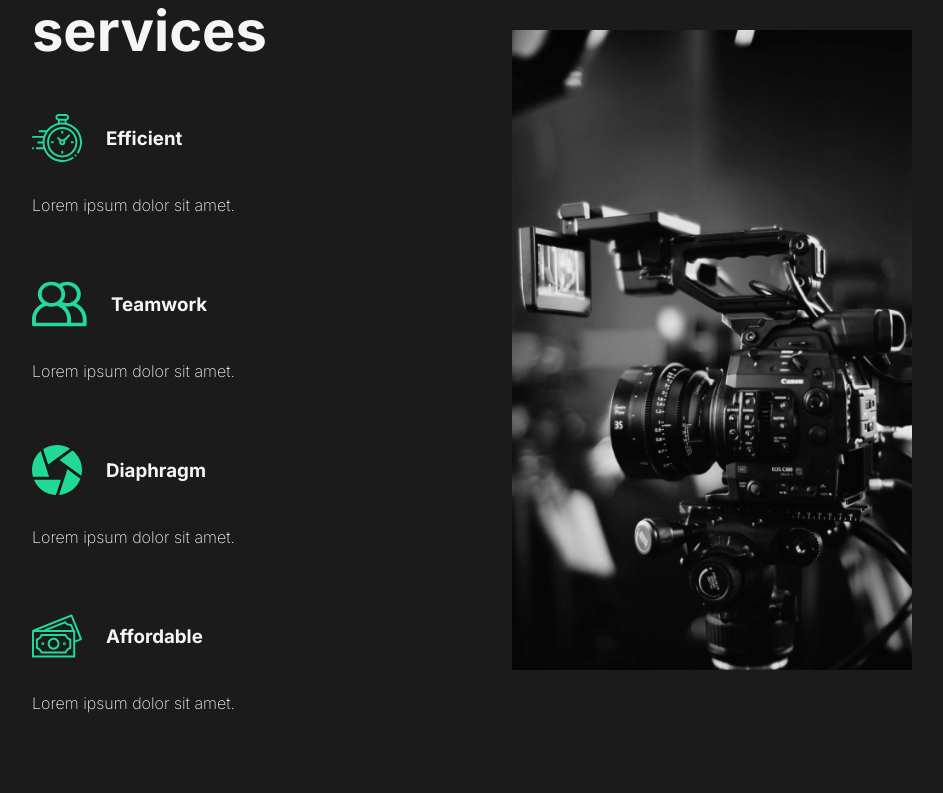
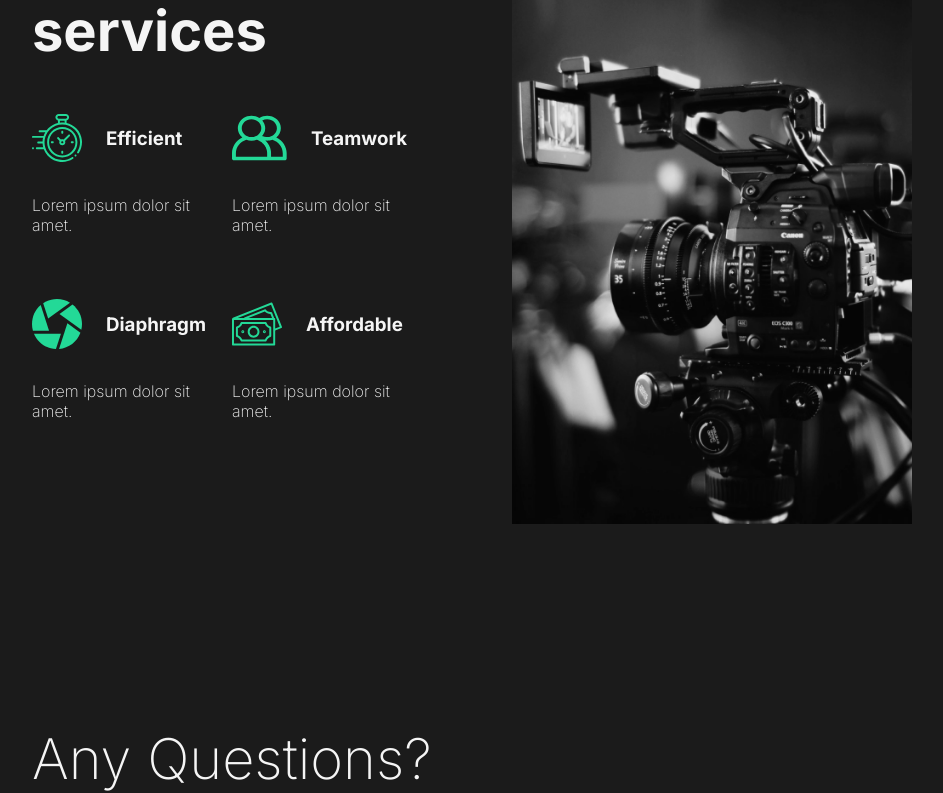
Before and after one commit to kmaustin32/ezra-capture-site, a React (Create React App) app: page / in a window 1280 px wide. Shown: the part 1154-1947 px from the top of the page, without its empty margins (208-1151 px from the left). Built offline with nearby package versions, Linux system fonts and the light colour scheme.

Commit message:
changed flex in services

```diff
--- a/src/animation.js
+++ b/src/animation.js
@@ -35,7 +35,7 @@ export const TitleAnimation = {
     }
 };
 
-export const Container = {
+export const TitleContainer = {
     hidden: {y: 100},
     show: {
         y: 0,
--- a/src/components/AboutSection.js
+++ b/src/components/AboutSection.js
@@ -5,7 +5,7 @@ import home1 from '../images/home1.png'
 import {StyledAbout, StyledDescription, StyledImage, StyledHide} from "../styles"
 //Animate
 import {motion} from 'framer-motion';
-import {TitleAnimation, Container} from '../animation';
+import {TitleAnimation, TitleContainer} from '../animation';
 //Link
 import {Link} from 'react-router-dom';
 
@@ -15,7 +15,7 @@ const AboutSection = () => {
         <StyledAbout>
             <StyledDescription>
                 <motion.div
-                variants={Container}
+                variants={TitleContainer}
                 initial="hidden"
                 animate="show"
                 className="title">
--- a/src/components/ServicesSection.js
+++ b/src/components/ServicesSection.js
@@ -28,6 +28,8 @@ const ServicesSection = () => {
                         </div>
                         <p>Lorem ipsum dolor sit amet.</p>
                     </StyledCard>
+                </StyledCards>
+                <StyledCards>
                     <StyledCard>
                         <div className="icon">
                             <img src={diaphragm} alt="diaphragm"/>
@@ -63,7 +65,7 @@ const StyledServices = styled(StyledAbout)`
 
 const StyledCards = styled.div`
     display: flex;
-    flex-wrap: wrap;
+    //flex-wrap: wrap;
 `;
 
 const StyledCard = styled.div`
```
Also changed, not shown: 1 other file (tests, documents, lock files or other folders).
